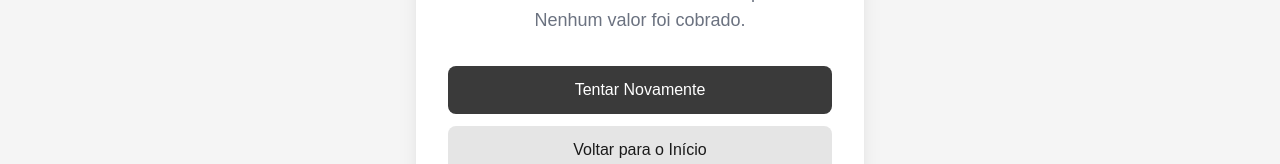
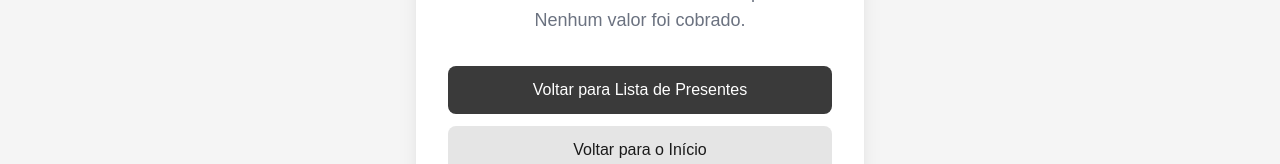
Before and after one commit to Matheus-Macedo-Dev/wedding-site, a React (Vite) app in the folder frontend/: page /erro in a window 1280 px wide. Shown: the part 450-614 px from the top of the page. Built offline with nearby package versions, Linux system fonts and the light colour scheme; no server answers.

Commit message:
feat: update PaymentError component to change button text and remove manual reservation cancellation logic

```diff
--- a/frontend/src/pages/PaymentError.jsx
+++ b/frontend/src/pages/PaymentError.jsx
@@ -56,19 +56,8 @@ export default function PaymentError() {
             to="/presentes"
             className="block w-full px-6 py-3 bg-primary text-white font-medium rounded-lg hover:bg-primary-dark transition-colors"
           >
-            Tentar Novamente
+            Voltar para Lista de Presentes
           </Link>
-
-          {/* Manual Cancel Reservation Button */}
-          {searchParams.get('giftId') && searchParams.get('preference_id') && (
-            <button
-              onClick={handleManualRelease}
-              disabled={isReleasing}
-              className="w-full px-6 py-2 bg-orange-500 text-white font-medium rounded-lg hover:bg-orange-600 transition-colors disabled:opacity-50"
-            >
-              {isReleasing ? 'Cancelando...' : 'Cancelar Minha Reserva'}
-            </button>
-          )}
 
           <Link
             to="/"
```
